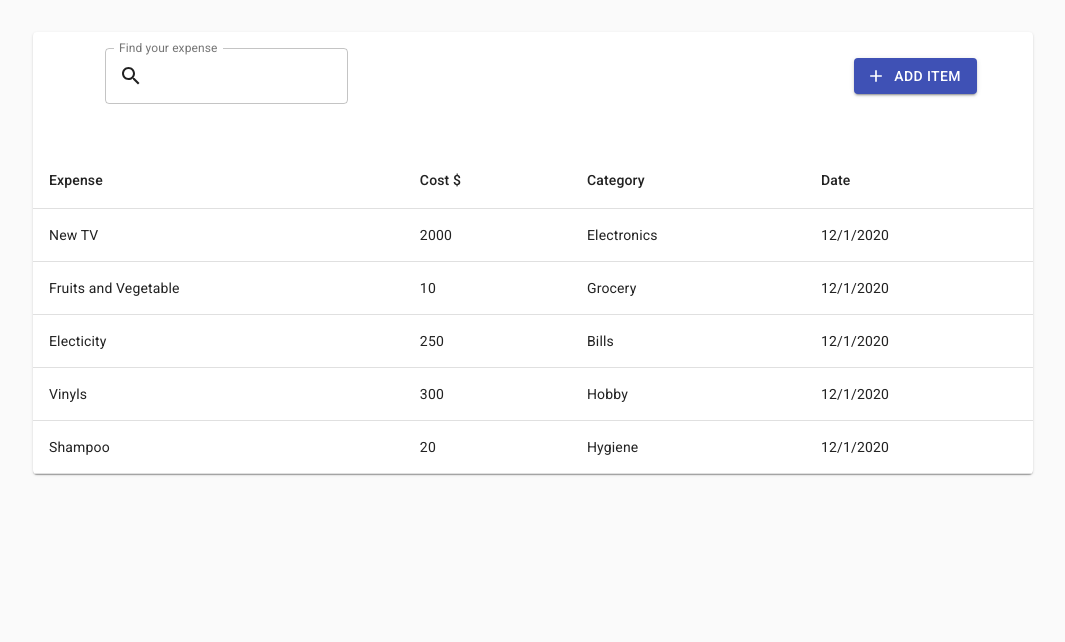
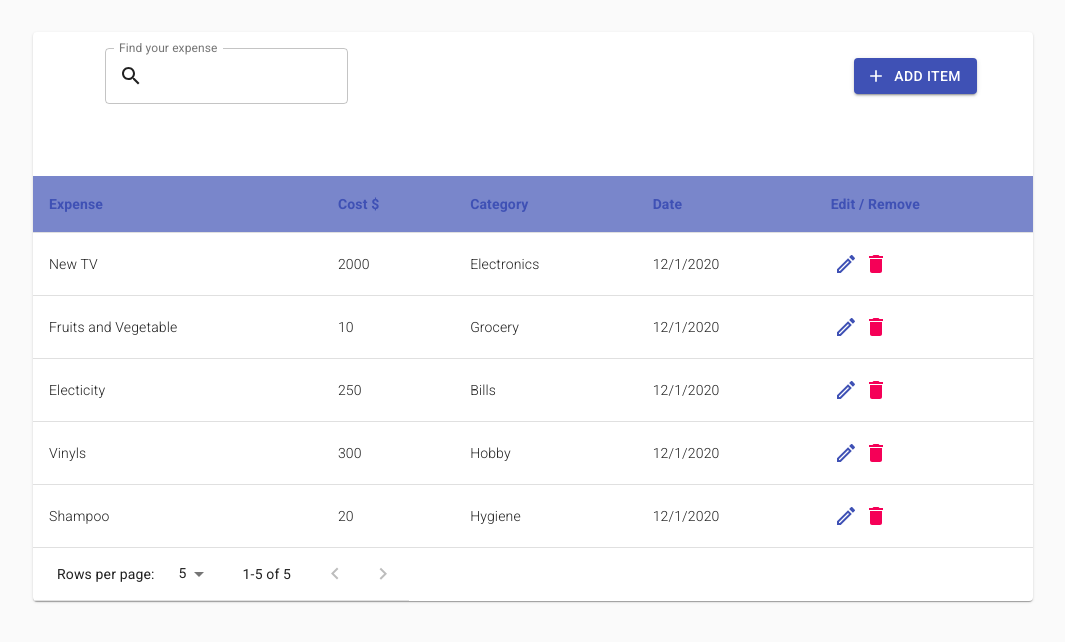
Before and after one commit to mateusz24polok/budget-manager-app, a React (Create React App) app: page / in a window 1280 px wide. Shown: the top 642 px of the page, without its empty margins (107-1172 px from the left). Built offline with nearby package versions, Linux system fonts and the light colour scheme.

Commit message:
Pagination, some styles and column with Action buttons  have been added into the Table

```diff
--- a/src/components/organisms/Table/index.tsx
+++ b/src/components/organisms/Table/index.tsx
@@ -1,4 +1,4 @@
-import React from "react";
+import React, { useState } from "react";
 import {
   Paper,
   TableContainer,
@@ -7,9 +7,13 @@ import {
   TableCell,
   TableRow,
   TableBody,
+  TablePagination,
 } from "@material-ui/core";
+import { EditOutlined, Delete } from "@material-ui/icons";
+import { useStyles } from "./styles";
 import { SingleExpense, TableHeaderData } from "../../../interfaces";
 import Toolbar from "../../molecules/Toolbar";
+import ActionButton from "../../atoms/ActionButton";
 
 interface TableProps {
   bodyData: Array<SingleExpense>;
@@ -17,11 +21,33 @@ interface TableProps {
 }
 
 const Table: React.FC<TableProps> = ({ bodyData, headData }) => {
+  const classes = useStyles();
+
+  const rowsPerPageOptions = [5, 10, 25];
+  const [page, setPage] = useState<number>(0);
+  const [rowsPerPage, setRowsPerPage] = useState<number>(
+    rowsPerPageOptions[page]
+  );
+
+  const handleChangePage = (
+    event: React.MouseEvent<HTMLButtonElement, MouseEvent> | null,
+    newPage: number
+  ): void => {
+    setPage(newPage);
+  };
+
+  const handleChangeRowsPerPage = (
+    event: React.ChangeEvent<HTMLTextAreaElement | HTMLInputElement>
+  ): void => {
+    setRowsPerPage(parseInt(event.target.value));
+    setPage(0);
+  };
+
   return (
     <Paper>
       <Toolbar />
       <TableContainer>
-        <MuiTable>
+        <MuiTable className={classes.table}>
           <TableHead>
             <TableRow>
               {headData.map((dataHeadCell) => (
@@ -32,17 +58,35 @@ const Table: React.FC<TableProps> = ({ bodyData, headData }) => {
             </TableRow>
           </TableHead>
           <TableBody>
-            {bodyData.map((costDataRow) => (
+            {bodyData
+              .slice(page * rowsPerPage, page * rowsPerPage + rowsPerPage)
+              .map((costDataRow) => (
                 <TableRow key={costDataRow.id}>
                   <TableCell>{costDataRow.expense}</TableCell>
                   <TableCell>{costDataRow.cost}</TableCell>
                   <TableCell>{costDataRow.category}</TableCell>
                   <TableCell>{costDataRow.date.toLocaleDateString()}</TableCell>
+                  <TableCell>
+                    <ActionButton color="primary">
+                      <EditOutlined />
+                    </ActionButton>
+                    <ActionButton color="secondary">
+                      <Delete />
+                    </ActionButton>
+                  </TableCell>
                 </TableRow>
               ))}
           </TableBody>
         </MuiTable>
       </TableContainer>
+      <TablePagination
+        rowsPerPageOptions={rowsPerPageOptions}
+        count={bodyData.length}
+        rowsPerPage={rowsPerPage}
+        page={page}
+        onChangePage={handleChangePage}
+        onChangeRowsPerPage={handleChangeRowsPerPage}
+      />
     </Paper>
   );
 };
--- /dev/null
+++ b/src/components/organisms/Table/styles.tsx
@@ -0,0 +1,40 @@
+import { makeStyles, Theme } from "@material-ui/core";
+
+export const useStyles = makeStyles((theme: Theme) => ({
+  table: {
+    border: "2px solig green",
+    marginTop: theme.spacing(3),
+    "& thead th": {
+      fontWeight: "600",
+      color: theme.palette.primary.main,
+      backgroundColor: theme.palette.primary.light,
+    },
+    "& tbody td": {
+      fontWeight: "300",
+    },
+    "& tbody tr:hover": {
+      backgroundColor: "#fffbf2",
+      cursor: "pointer",
+    },
+  },
+
+  "@media (max-width: 960px)": {
+    table: {
+      "& thead th": {
+        fontSize: "10px",
+      },
+      "& tbody td": {
+        fontSize: "10px",
+      },
+    },
+  },
+
+  newButton: {
+    textTransform: "capitalize",
+  },
+
+  newInput: {
+    width: "100%",
+    padding: "10px",
+  },
+}));
--- a/src/exampleData.tsx
+++ b/src/exampleData.tsx
@@ -62,4 +62,9 @@ export const exampleHeaderData: Array<TableHeaderData> = [
     name: "date",
     label: "Date",
   },
+
+  {
+    name: "actions",
+    label: "Edit / Remove",
+  },
 ];
```
Lines whose indentation alone changed are shown as unchanged.
